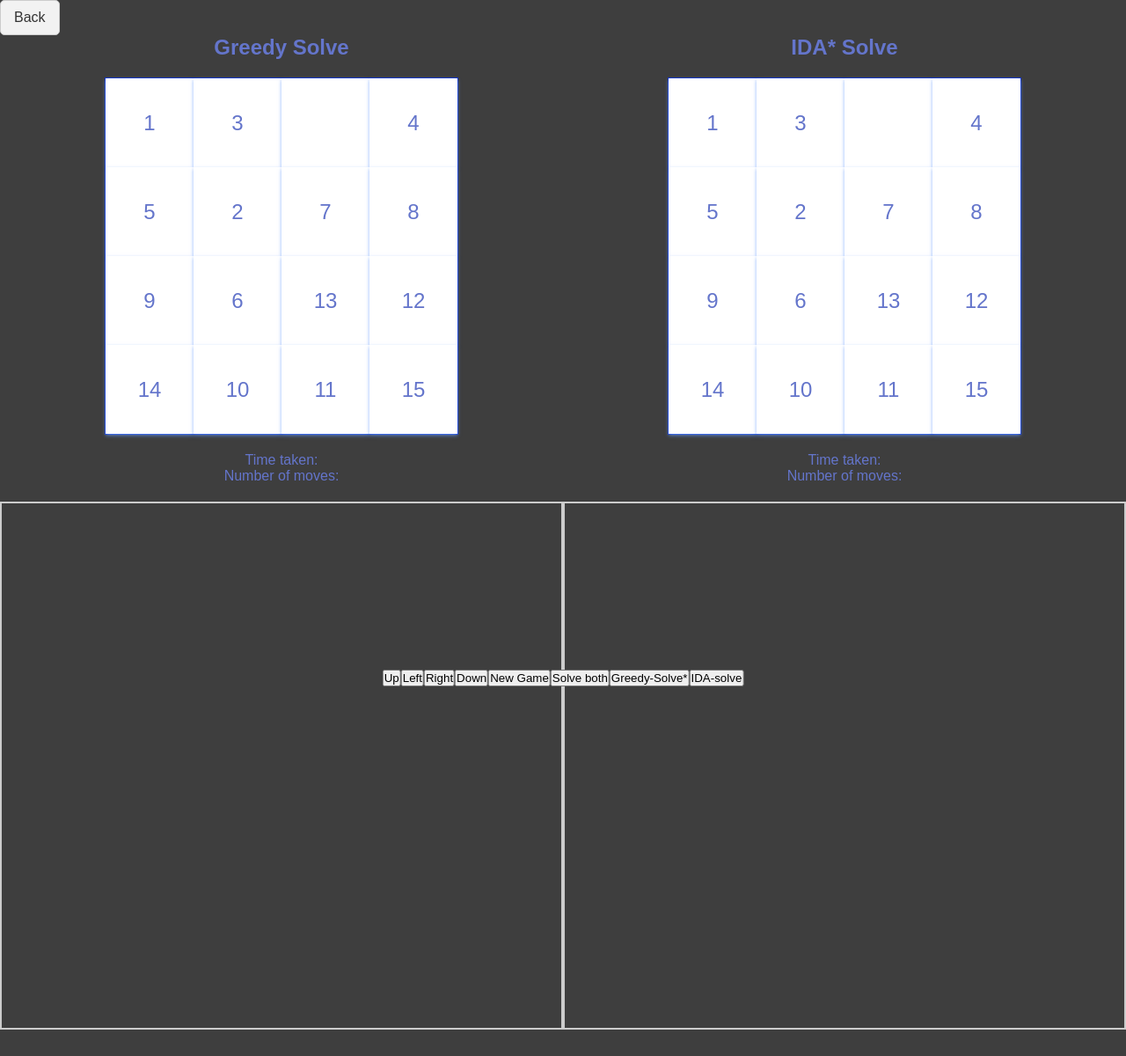
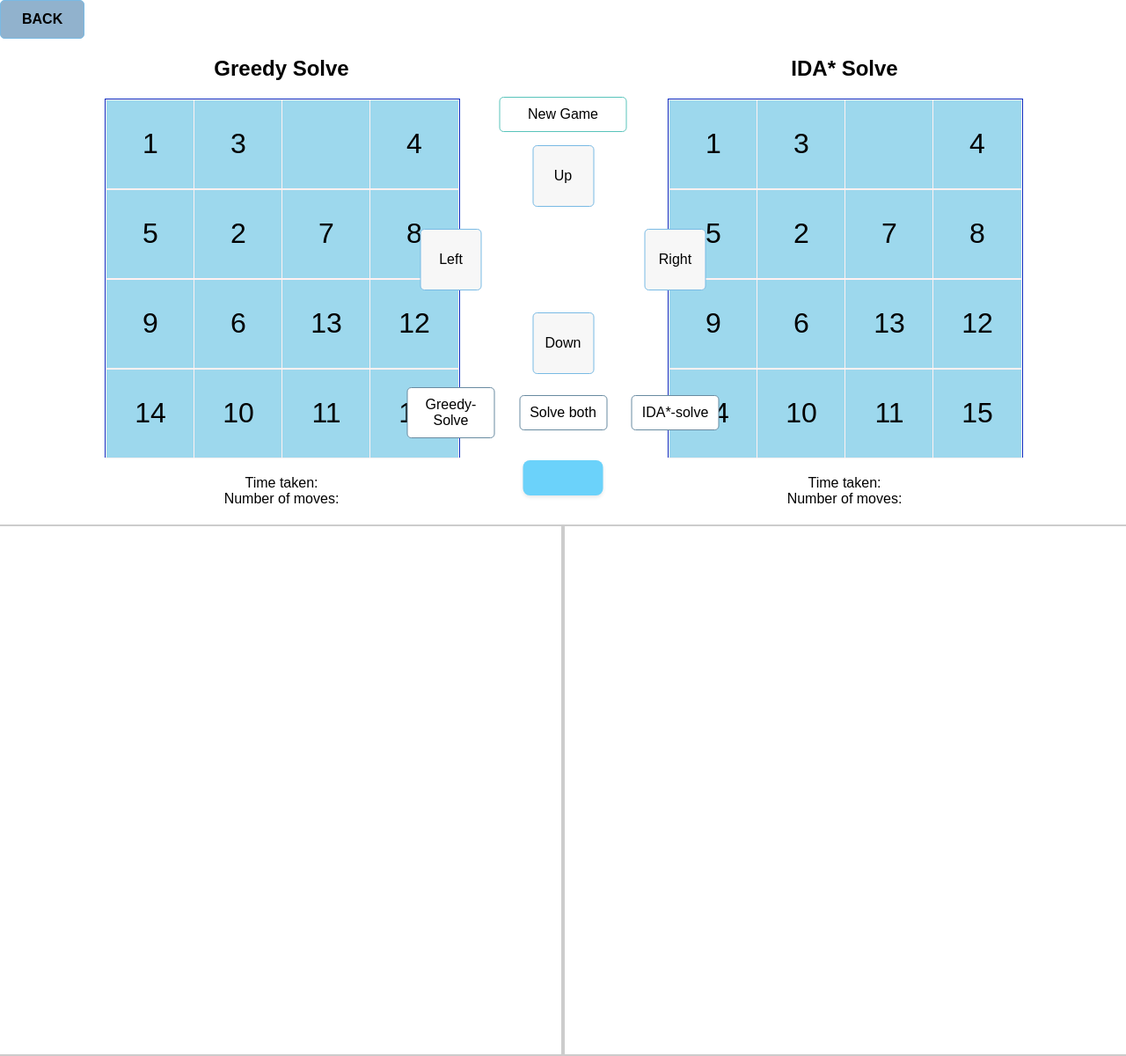
Before and after one commit to TheRickyZhang/SlidingTiles, a Django app: page /game/ in a window 1280 px wide. Shown: the whole page at 88% size. Before the commit the page ends 1170 px from the top, so only its background shows below. Run offline with Django 5.2, Linux system fonts and the light colour scheme; some libraries are stand-ins or nearby versions.

Commit message:
Updated UI to fix bugs

```diff
--- a/static/css/styles.css
+++ b/static/css/styles.css
@@ -1,18 +1,21 @@
-/* Global reset and base styles */
-* {
-    box-sizing: border-box;
-    margin: 0;
-    padding: 0;
+
+.tile {
+    width: 100px;
+    height: 100px;
+    background-color:#9dd8ed;
+    display: flex;
+    justify-content: center;
+    align-items: center;
+    font-size: 2em;
+    border: 1px solid #fff1f1;
 }
 
-body {
-    font-family: Arial, sans-serif;
-    background-color: #3e3e3e; /* Grey background color for the screen */
-    color: #6475cb; /* Blue text color for headings */
+.tile:hover {
+    transform: translateY(-5px);
 }
 
-/* Buttons */
-.button {
+
+.back-button {
     display: inline-block;
     padding: 12px 24px;
     font-size: 16px;
@@ -22,106 +25,194 @@ body {
     border-radius: 5px;
     cursor: pointer;
     transition: background-color 0.3s ease;
-}
-
-.button.primary {
-    background-color: #007bff;
-    color: #fff;
-}
-
-.button.primary:hover {
-    background-color: #0056b3;
-}
-
-.button.secondary {
-    background-color: #6c757d;
-    color: #fff;
-}
-
-.button.secondary:hover {
-    background-color: #495057;
-}
-
-/* Containers */
-.container {
-    max-width: 1200px;
-    margin: 0 auto;
-    padding: 20px;
-}
-
-/* Grid */
-.grid {
-    display: grid;
-    grid-template-columns: repeat(auto-fit, minmax(250px, 1fr));
-    grid-gap: 20px;
-}
-
-/* Tiles */
-.tile {
-    width: 100%;
-    padding: 20px;
-    background-color: #fff; /* White background color for tiles */
-    box-shadow: 0 2px 4px rgba(95, 150, 252, 0.705);
-    transition: transform 0.3s ease;
-    display: flex;
-    justify-content: center;
-    align-items: center;
-    text-align: center; /* Center text horizontally */
-    font-size: 1.5em; /* Enlarge text size */
-}
-
-.tile:hover {
-    transform: translateY(-5px);
-}
-
-/* Additional styling */
-/* Back button */
-.back-button {
-    background-color: #f2f2f2;
-    color: #333;
-    border: 1px solid #ccc;
+    border: 1px solid #79bae4;
     border-radius: 5px;
-    padding: 10px 15px;
-    font-size: 16px;
-    cursor: pointer;
-    transition: background-color 0.3s ease;
+    background-color: #91b2cd;
 }
 
 .back-button:hover {
     background-color: #e0e0e0;
 }
 
-/* Button container */
-#button-container {
-    position: absolute; /* Absolute positioning */
-    left: 50%; /* Centered horizontally */
-    transform: translateX(-50%); /* Offset by half its width to center align */
-    bottom: 20px; /* Distance from the bottom */
+
+.make-move-button {
+    display: block;
+    width: 70px;
+    height: 70px;
+    padding: 10px;
+    font-size: 16px;
+    cursor: pointer;
+
+    background-color: #f7f7f7;
+    border: 1px solid #ccc;
+    border-radius: 5px;
+    transition: background-color 0.5s ease;
+
+    /*display: flex;*/
+    justify-content: center;
+    align-items: center;
+    margin-bottom: 10px;
+    margin-top: 10px;
+}
+
+.control-button {
+    width: 145px;
+    padding: 10px;
+    font-size: 15px;
+    cursor: pointer;
     display: flex;
     justify-content: center;
     align-items: center;
-    z-index: 2; /* Ensure buttons are above game boards */
+    transition: background-color 0.5s ease;
 }
 
-/* Main container */
-#main-container {
+.solve-button {
+    width: 100px;
+    padding: 10px;
+    font-size: 16px;
+    cursor: pointer;
     display: flex;
-    flex-direction: column;
-    height: 100vh; /* Full height of the viewport */
+    justify-content: center;
+    align-items: center;
+    background-color: #ffffff;
+    transition: background-color 0.5s ease;
+    border: 1px solid #698ba1;
+    border-radius: 5px;
 }
 
-/* Game and tree container */
-#game-and-tree-container {
-    flex: 1; /* Takes up all available space */
-    display: flex;
-    justify-content: space-between; /* Place the side containers at the ends */
-    position: relative;
+#button-container {
+    position: absolute; /* Absolute positioning */
+    top: 100px; /* Positioned at the bottom */
+    left: 50%; /* Centered horizontally */
+    transform: translateX(-50%); /* Offset by half its width to center align */
+    width: auto; /* Let it take the width according to its content */
+    z-index: 10; /* Ensure it's above other elements */
+    display: grid;
+    grid-template-columns: auto; /* Creates a single-column layout */
+    justify-items: center; /* Centers the buttons horizontally */
+    align-items: center; /* Centers the buttons vertically */
+    gap: 5px; /* Spacing between buttons */
+    padding: 10px; /* Padding around the container */
 }
 
-/* Side container */
-.side-container {
-    flex: 1; /* Each side container takes up half the width */
+/* Styling for all buttons */
+.make-move-button, .solve-button, .control-button, message-container{
+    padding: 10px;
+    font-size: 16px;
+    cursor: pointer;
     display: flex;
-    flex-direction: column;
+    justify-content: center;
     align-items: center;
+    transition: background-color 0.5s ease;
 }
+
+/* Positioning individual buttons in the grid */
+#new-game-button {
+    grid-row: 1 / 2;
+    grid-column: 2 / 3;
+    background-color: #ffffff;
+    border: 1px solid #59c4bb;
+    border-radius: 5px;
+}
+
+#move-up {
+    grid-row: 2 / 3;
+    grid-column: 2 / 3;
+}
+
+#move-left {
+    grid-row: 3/4;
+    grid-column: 1/2;
+}
+
+#move-right {
+    grid-row: 3/4;
+    grid-column: 3;
+}
+
+#move-down {
+    grid-row: 4/5;
+    grid-column: 2 / 3;
+}
+
+#both-solve-button {
+    grid-row: 5/6;
+    grid-column: 2 / 3;
+}
+
+#greedy-solve-button {
+    grid-row: 5/6;
+    grid-column: 1 / 2;
+}
+
+#IDA-solve-button {
+    grid-row: 5/6;
+    grid-column: 3 / 4;
+}
+
+/* Additional style adjustments if needed */
+.make-move-button {
+    width: 70px;
+    height: 70px;
+    background-color: #f7f7f7;
+    border: 1px solid #79bae4;
+    border-radius: 5px;
+}
+
+.tree-container {
+    width: 25%;
+    height: 800px;
+    overflow: scroll;
+}
+
+#message-text {
+    grid-row: 6 / 7;
+    grid-column: 1 / 4;
+  width: 20%;
+  max-width: 150px;
+  min-height: 20px;
+  margin: 20px auto;
+  text-align: center;
+  padding: 10px;
+  background-color: #6bd2fa;
+  border-radius: 8px;
+  box-shadow: 0 2px 4px rgba(0,0,0,0.1);
+  font-family: Arial, sans-serif;
+}
+
+#game-board {
+    display: none;
+    grid-gap: 5px;
+    justify-content: center;
+    align-items: center;
+    margin: 20px auto;
+}
+
+.messages {
+    margin-bottom: 20px;
+}
+.message {
+    padding: 10px;
+    border-radius: 5px;
+    margin: 5px 0 15px;
+}
+.error {
+    background-color: #f2dede;
+    color: #a94442;
+    border: 1px solid #ebccd1;
+    padding: 10px;
+    margin-bottom: 15px;
+}
+#tree-container {
+    border: 1px solid #ccc;
+    padding: 5px;
+    margin: 10px;
+    position: relative; /* For positioning of potential overlays like zoom controls */
+    overflow: auto; /* Makes the div scrollable */
+    background: #f9f9f9;
+}
+
+.link {
+    stroke: #555; /* Color of the line */
+    stroke-width: 1px; /* Thickness of the line */
+}
--- a/templates/game.html
+++ b/templates/game.html
@@ -16,6 +16,7 @@
             padding: 0;
             height: 100%;
             width: 100%;
+            font-family: Arial, sans-serif; /* Change font family to Arial */
         }
 
         #main-container {
@@ -113,16 +114,17 @@
 
         <!-- Button container -->
         <div id="button-container">
+            <button id="new-game-button" class="control-button">New Game</button>
             <button id="move-up" class="make-move-button" data-direction="-1,0">Up</button>
             <button id="move-left" class="make-move-button" data-direction="0,-1">Left</button>
             <button id="move-right" class="make-move-button" data-direction="0,1">Right</button>
             <button id="move-down" class="make-move-button" data-direction="1,0">Down</button>
-            <button id="new-game-button" class="control-button">New Game</button>
+            <button id="greedy-solve-button" class="solve-button">Greedy-Solve</button>
+            <button id="IDA-solve-button" class="solve-button">IDA*-solve</button>
             <button id="both-solve-button" class="solve-button">Solve both</button>
-            <button id="greedy-solve-button" class="solve-button">Greedy-Solve*</button>
-            <button id="IDA-solve-button" class="solve-button">IDA-solve</button>
             <div id="message-text" class="message-container"></div>
         </div>
+
     </div>
 </body>
 </html>
```
Also changed, not shown: templates/landing.html (+21 -1 lines).
